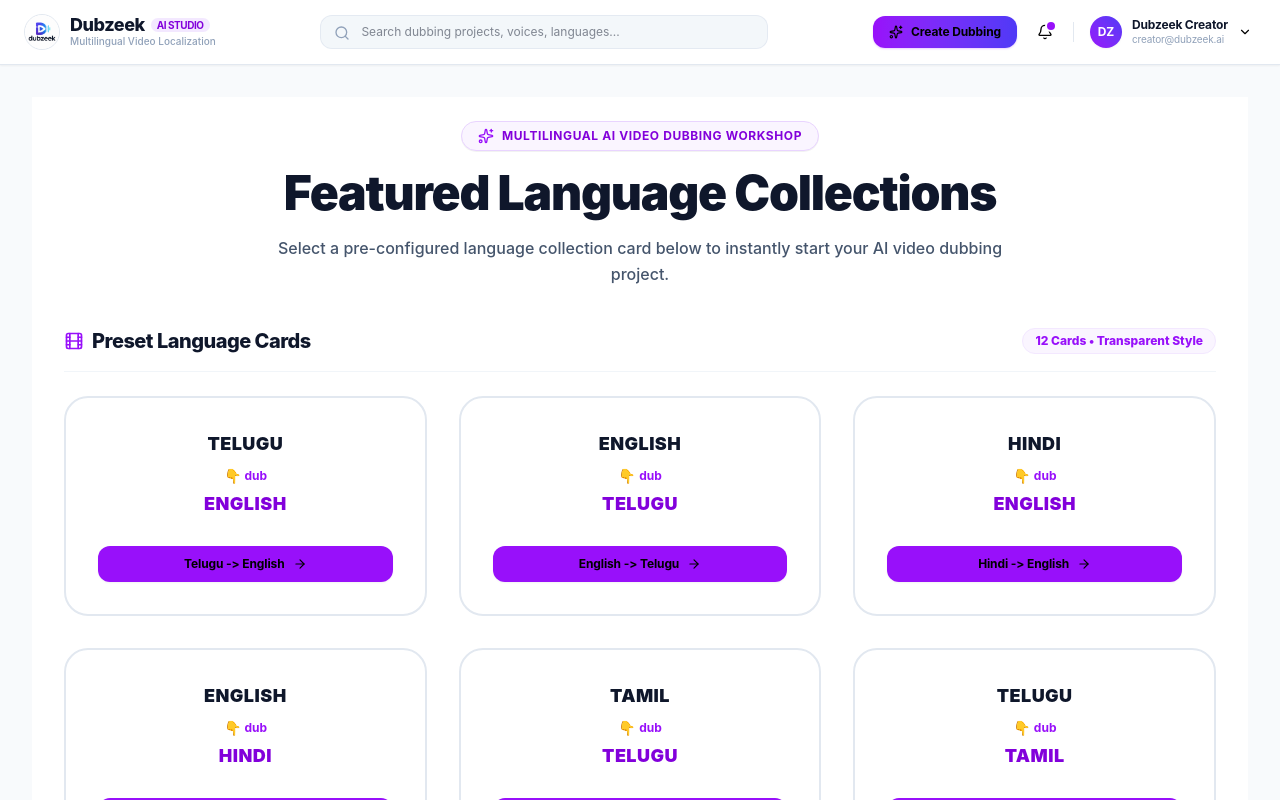
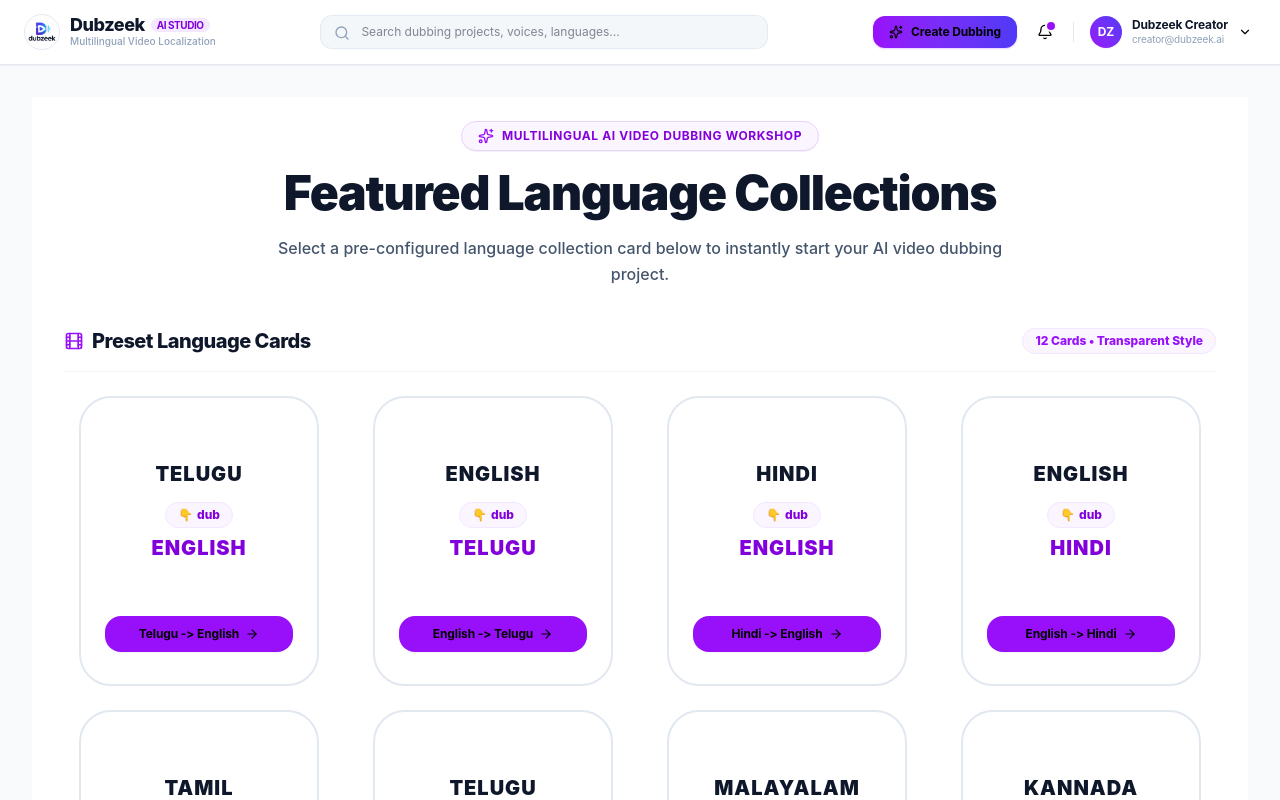
Before and after one commit to Nani-1837/ai_voice_clone, a Next.js app in the folder frontend/: page /create-dubbing in a window 1280 px wide. Shown: the top 800 px of the page. Built offline with nearby package versions, Linux system fonts and the light colour scheme.

Commit message:
Update card shape & style: increased height, decreased width (sleek portrait cards layout)

```diff
--- a/frontend/app/create-dubbing/page.tsx
+++ b/frontend/app/create-dubbing/page.tsx
@@ -85,35 +85,38 @@
               </span>
             </div>
 
-            {/* 3 Columns Grid Layout with 12 Transparent Cards */}
-            <div className="grid grid-cols-1 md:grid-cols-2 lg:grid-cols-3 gap-6 sm:gap-8">
+            {/* 4 Columns Grid Layout with Taller, Narrower Portrait Cards */}
+            <div className="grid grid-cols-2 sm:grid-cols-3 lg:grid-cols-4 gap-5 sm:gap-6 justify-items-center">
               {dubbingCollections.map((col) => (
                 <div
                   key={col.pair}
                   onClick={() => handleCardClick(col)}
-                  className="bg-transparent border-2 border-slate-200 hover:border-purple-500 rounded-3xl p-8 flex flex-col items-center justify-center text-center space-y-5 hover:shadow-xl transition-all duration-300 cursor-pointer group hover:-translate-y-1 relative overflow-hidden"
+                  className="w-full max-w-[240px] min-h-[290px] bg-transparent border-2 border-slate-200 hover:border-purple-600 rounded-[2rem] p-6 py-8 flex flex-col justify-between items-center text-center space-y-6 hover:shadow-2xl hover:shadow-purple-500/10 transition-all duration-300 cursor-pointer group hover:-translate-y-2 relative overflow-hidden"
                 >
                   {/* Language Display */}
-                  <div className="flex flex-col items-center justify-center space-y-1">
-                    <span className="text-lg font-black text-slate-900 tracking-wide uppercase">
+                  <div className="flex-1 flex flex-col items-center justify-center space-y-2">
+                    <span className="text-xl font-black text-slate-900 tracking-wider uppercase">
                       {col.source}
                     </span>
-                    <span className="text-xs font-bold text-purple-600 flex items-center gap-1 my-1">
-                      <span className="text-sm">👇</span> dub
-                    </span>
-                    <span className="text-lg font-black text-purple-700 tracking-wide uppercase">
+
+                    <div className="my-1.5 px-3 py-1 bg-purple-50 rounded-full border border-purple-100 flex items-center gap-1 text-purple-700 font-extrabold text-xs">
+                      <span>👇</span>
+                      <span>dub</span>
+                    </div>
+
+                    <span className="text-xl font-black text-purple-700 tracking-wider uppercase">
                       {col.target}
                     </span>
                   </div>
 
                   {/* Format Button Badge */}
-                  <div className="w-full pt-2">
+                  <div className="w-full">
                     <button
                       type="button"
-                      className="w-full py-2.5 px-4 bg-purple-600 hover:bg-purple-700 text-white font-extrabold text-xs rounded-xl shadow-xs transition-all flex items-center justify-center gap-2 group-hover:bg-purple-700"
+                      className="w-full py-2.5 px-3 bg-purple-600 group-hover:bg-purple-700 text-white font-extrabold text-xs rounded-2xl shadow-xs transition-all flex items-center justify-center gap-1.5"
                     >
-                      <span>{col.pair}</span>
-                      <ArrowRight className="w-3.5 h-3.5 group-hover:translate-x-1 transition-transform" />
+                      <span className="truncate">{col.pair}</span>
+                      <ArrowRight className="w-3.5 h-3.5 group-hover:translate-x-1 transition-transform shrink-0" />
                     </button>
                   </div>
                 </div>
```
